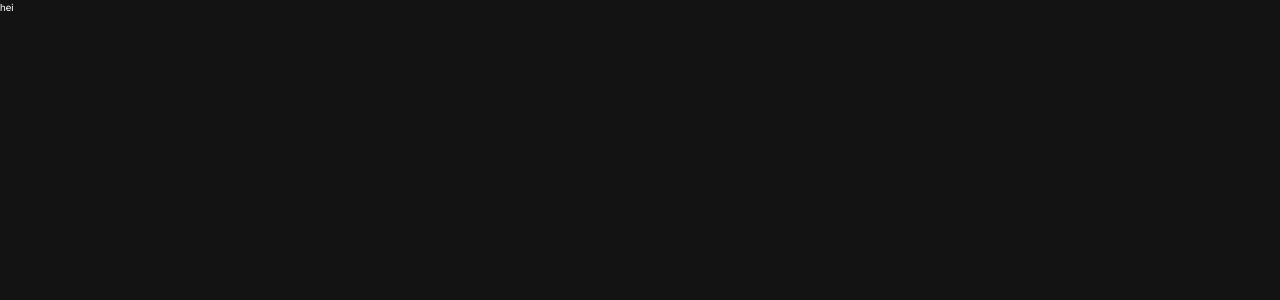
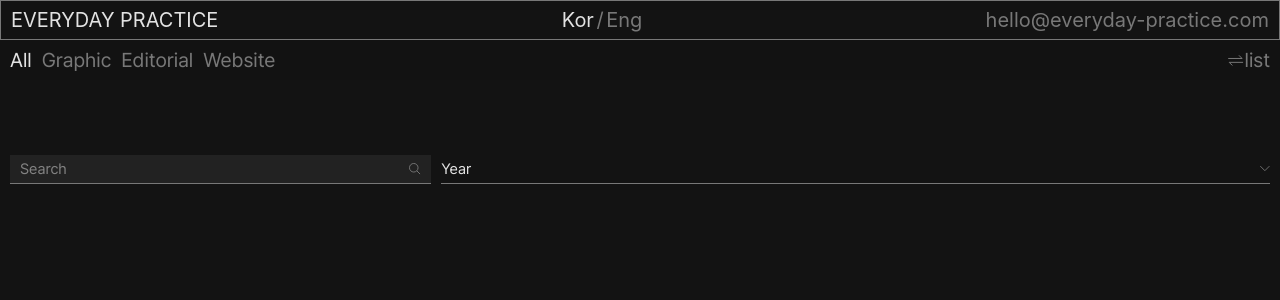
Before and after one commit to seoeongeueun/helloep, a React (Vite) app: page / in a window 1280 px wide. Shown: the top 300 px of the page. Built offline with nearby package versions, Linux system fonts and the light colour scheme; a web font is replaced by a local one.

Commit message:
feat: adds shread dropdown ui component

```diff
--- a/src/App.tsx
+++ b/src/App.tsx
@@ -1,8 +1,14 @@
+import { Header, Filters, SearchBar } from "./ui";
+
 function App() {
   return (
-    <>
-      <span>hei</span>
-    </>
+    <div className="font-normal text-s flex flex-col h-full">
+      <Header />
+      <Filters />
+      <SearchBar />
+
+      <main className="px-margin overflow-y-auto"></main>
+    </div>
   );
 }
 
--- /dev/null
+++ b/src/ui/Dropdown.tsx
@@ -0,0 +1,56 @@
+import { useState, useEffect } from "react";
+
+//TODO: 임시로 하드코딩한 드롭다운 필터 값 => 추후 API 연동 시 동적으로 렌더링하도록 수정 필요
+const dropdownOptions: { value: string; label: string }[] = [
+  { value: "2024", label: "2024" },
+  { value: "2023", label: "2023" },
+  { value: "2022", label: "2022" },
+  { value: "2021", label: "2021" },
+];
+
+export function Dropdown() {
+  const [isOpen, setIsOpen] = useState(false);
+
+  // 외부 영역 클릭 시 드롭다운 닫기
+  const handleClickOutside = (event: PointerEvent) => {
+    if (!(event.target as HTMLElement).closest(".dropdown")) {
+      setIsOpen(false);
+    }
+  };
+
+  useEffect(() => {
+    document.addEventListener("pointerdown", handleClickOutside);
+    return () => {
+      document.removeEventListener("pointerdown", handleClickOutside);
+    };
+  }, []);
+
+  return (
+    <div className="w-full relative">
+      <button
+        className="dropdown border-b border-b-gray w-full flex flex-row justify-between items-center h-full"
+        onClick={() => setIsOpen((prev) => !prev)}
+        type="button"
+        aria-haspopup="true"
+        aria-expanded={isOpen}
+      >
+        <span className="text-white ">Year</span>
+        <img
+          src="/icons/icon_arrow.svg"
+          alt="드롭다운"
+          aria-hidden="true"
+          className={`${isOpen ? "rotate-180" : ""} transition-transform duration-150 w-4 h-4`}
+        />
+      </button>
+      <ul
+        className={`absolute w-full bg-secondary px-margin-s max-h-40 overflow-auto border-b border-b-gray ${isOpen ? "open" : "closed"}`}
+      >
+        {dropdownOptions.map((option) => (
+          <li key={option.value} className="hover:bg-selected cursor-pointer">
+            {option.label}
+          </li>
+        ))}
+      </ul>
+    </div>
+  );
+}
--- a/src/ui/SearchBar.tsx
+++ b/src/ui/SearchBar.tsx
@@ -1,8 +1,9 @@
+import { Dropdown } from "./Dropdown";
 export function SearchBar() {
   return (
     <section className="relative top-30 flex flex-row justify-between gap-4 px-margin">
       <form
-        className="flex flex-row bg-gray/10 border-b border-gray px-margin py-1 w-1/2"
+        className="flex flex-row bg-secondary border-b border-gray px-margin py-1 w-1/2"
         role="search"
         aria-label="검색"
       >
@@ -24,6 +25,7 @@ export function SearchBar() {
           />
         </button>
       </form>
+      <Dropdown />
     </section>
   );
 }
--- a/src/ui/index.ts
+++ b/src/ui/index.ts
@@ -1,3 +1,4 @@
 export { Header } from "./Header";
 export { Filters } from "./Filters";
 export { SearchBar } from "./SearchBar";
+export { Dropdown } from "./Dropdown";
```
Also changed, not shown: public/icons/icon_arrow.svg (added).
